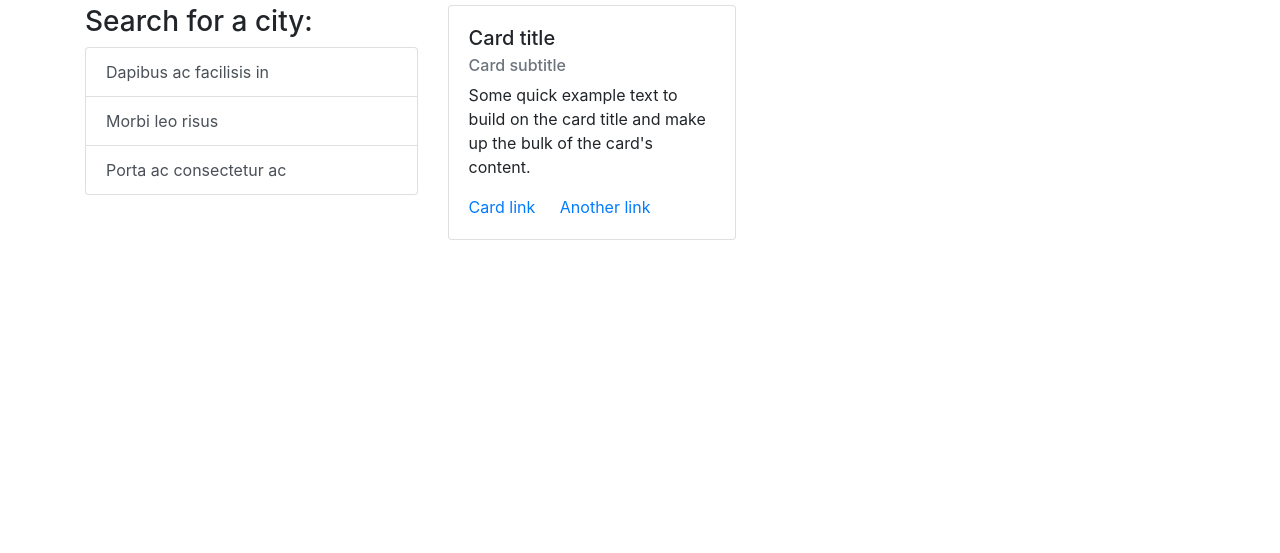
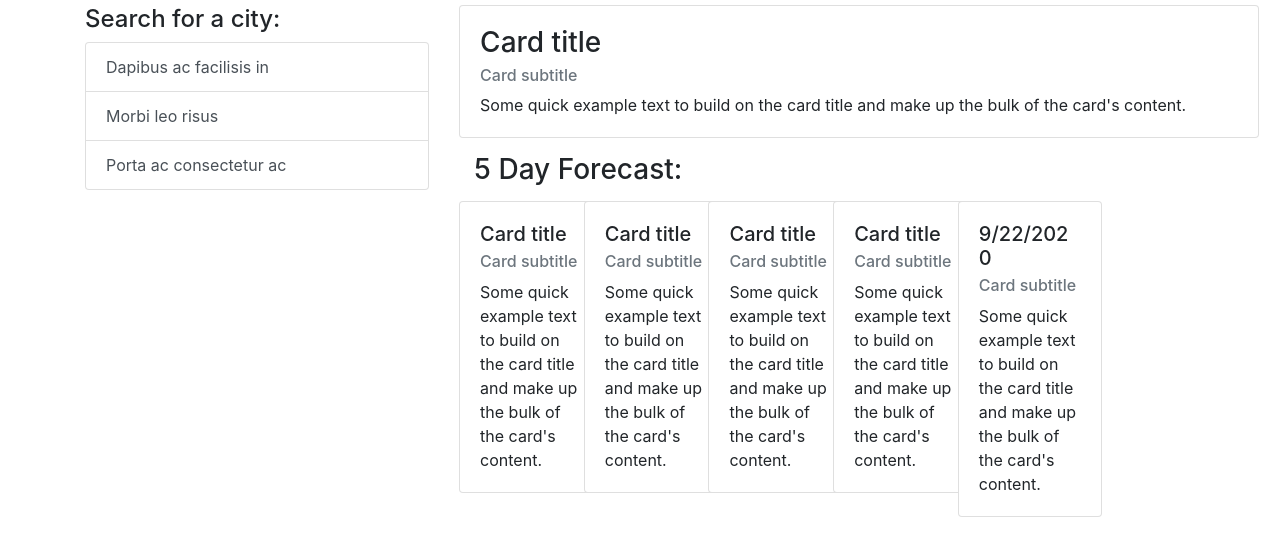
Before and after one commit to babydylan/weather-dashboard, a plain HTML site: page index.html in a window 1280 px wide. Shown: the part 71-624 px from the top of the page. Drawn offline with nearby package versions, Linux system fonts and the light colour scheme.

Commit message:
added 5 day forecast boxes

```diff
--- a/index.html
+++ b/index.html
@@ -5,18 +5,21 @@
     <meta charset="UTF-8">
     <meta name="viewport" content="width=device-width, initial-scale=1.0">
     <title>Weather Dashboard</title>
-    <link rel="stylesheet" href="https://stackpath.bootstrapcdn.com/bootstrap/4.5.2/css/bootstrap.min.css" integrity="sha384-JcKb8q3iqJ61gNV9KGb8thSsNjpSL0n8PARn9HuZOnIxN0hoP+VmmDGMN5t9UJ0Z" crossorigin="anonymous">
+    <link rel="stylesheet" href="https://stackpath.bootstrapcdn.com/bootstrap/4.5.2/css/bootstrap.min.css"
+        integrity="sha384-JcKb8q3iqJ61gNV9KGb8thSsNjpSL0n8PARn9HuZOnIxN0hoP+VmmDGMN5t9UJ0Z" crossorigin="anonymous">
     <link rel="stylesheet" href="styles.css">
 </head>
 
 <body>
+
     <head>
         <h1 class="header">Weather Dashboard</h1>
     </head>
     <div class="container">
+
         <div class="row float-left">
             <div class="col-lg-4">
-                <h3>Search for a city:</h3>
+                <h4>Search for a city:</h4>
                 <!-- insert search bar -->
                 <ul class="list-group city-l">
                     <button type="button" class="list-group-item list-group-item-action">
@@ -30,33 +33,82 @@
                     </button>
                 </ul>
             </div>
+
             <div class="col-lg-8 current-temp">
-                <div class="card" style="width: 18rem;">
+
+                <div class="card" style="width: 50rem;">
+                    <div class="card-body">
+                        <h3 class="card-title">Card title</h3>
+                        <h6 class="card-subtitle mb-2 text-muted">Card subtitle</h6>
+                        <p class="card-text">Some quick example text to build on the card title and make up the bulk of
+                            the card's content.</p>
+                    </div>
+                </div>
+
+                <div class="forecast">
+                    <h3>5 Day Forecast: </h3>
+                </div>
+                <div class="row">
+                    <div class="col-lg-2">
+                        <div class="card smcard" style="width: 9rem;">
                             <div class="card-body">
                                 <h5 class="card-title">Card title</h5>
                                 <h6 class="card-subtitle mb-2 text-muted">Card subtitle</h6>
-                      <p class="card-text">Some quick example text to build on the card title and make up the bulk of the card's content.</p>
-                      <a href="#" class="card-link">Card link</a>
-                      <a href="#" class="card-link">Another link</a>
+                                <p class="card-text">Some quick example text to build on the card title and make up the bulk of
+                                    the card's content.</p>
                             </div>
                         </div>
                     </div>
 
-            <div class="col-lg-8">
-
+                    <div class="col-lg-2">
+                        <div class="card smcard" style="width: 9rem;">
+                            <div class="card-body">
+                                <h5 class="card-title">Card title</h5>
+                                <h6 class="card-subtitle mb-2 text-muted">Card subtitle</h6>
+                                <p class="card-text">Some quick example text to build on the card title and make up the bulk of
+                                    the card's content.</p>
                             </div>
                         </div>
-        <div class="row">
+                    </div>
 
-
+                    <div class="col-lg-2">
+                        <div class="card smcard" style="width: 9rem;">
+                            <div class="card-body">
+                                <h5 class="card-title">Card title</h5>
+                                <h6 class="card-subtitle mb-2 text-muted">Card subtitle</h6>
+                                <p class="card-text">Some quick example text to build on the card title and make up the bulk of
+                                    the card's content.</p>
                             </div>
                         </div>
-    <div class="container">
-        <div>
+                    </div>
+
+                    <div class="col-lg-2">
+                        <div class="card smcard" style="width: 9rem;">
+                            <div class="card-body">
+                                <h5 class="card-title">Card title</h5>
+                                <h6 class="card-subtitle mb-2 text-muted">Card subtitle</h6>
+                                <p class="card-text">Some quick example text to build on the card title and make up the bulk of
+                                    the card's content.</p>
+                            </div>
+                        </div>
+                    </div>
+
+                    <div class="col-lg-2">
+                        <div class="card smcard" style="width: 9rem;">
+                            <div class="card-body">
+                                <h5 class="card-title">9/22/2020</h5>
+                                <h6 class="card-subtitle mb-2 text-muted">Card subtitle</h6>
+                                <p class="card-text">Some quick example text to build on the card title and make up the bulk of
+                                    the card's content.</p>
+                            </div>
+                        </div>
+                    </div>
 
                 </div>
             </div>
 
+        </div>
+    </div>
     <script src="https://code.jquery.com/jquery-3.5.1.min.js"
         integrity="sha256-9/aliU8dGd2tb6OSsuzixeV4y/faTqgFtohetphbbj0=" crossorigin="anonymous"></script>
     <script src="app.js"></script>
--- a/styles.css
+++ b/styles.css
@@ -5,10 +5,21 @@ background-color: #333;
 padding: 10px;
 }
 
-.current-temp {
-width: 50rem;
+.city-search {
+    width: 150%;
 }
 
+.current-temp {
+
+}
+
+.forecast {
+    margin: 15px;
+}
+
+.smcard {
+    margin: 0px;
+}
 
 .float-right {
 float: right;
```
Lines whose indentation alone changed are shown as unchanged.
